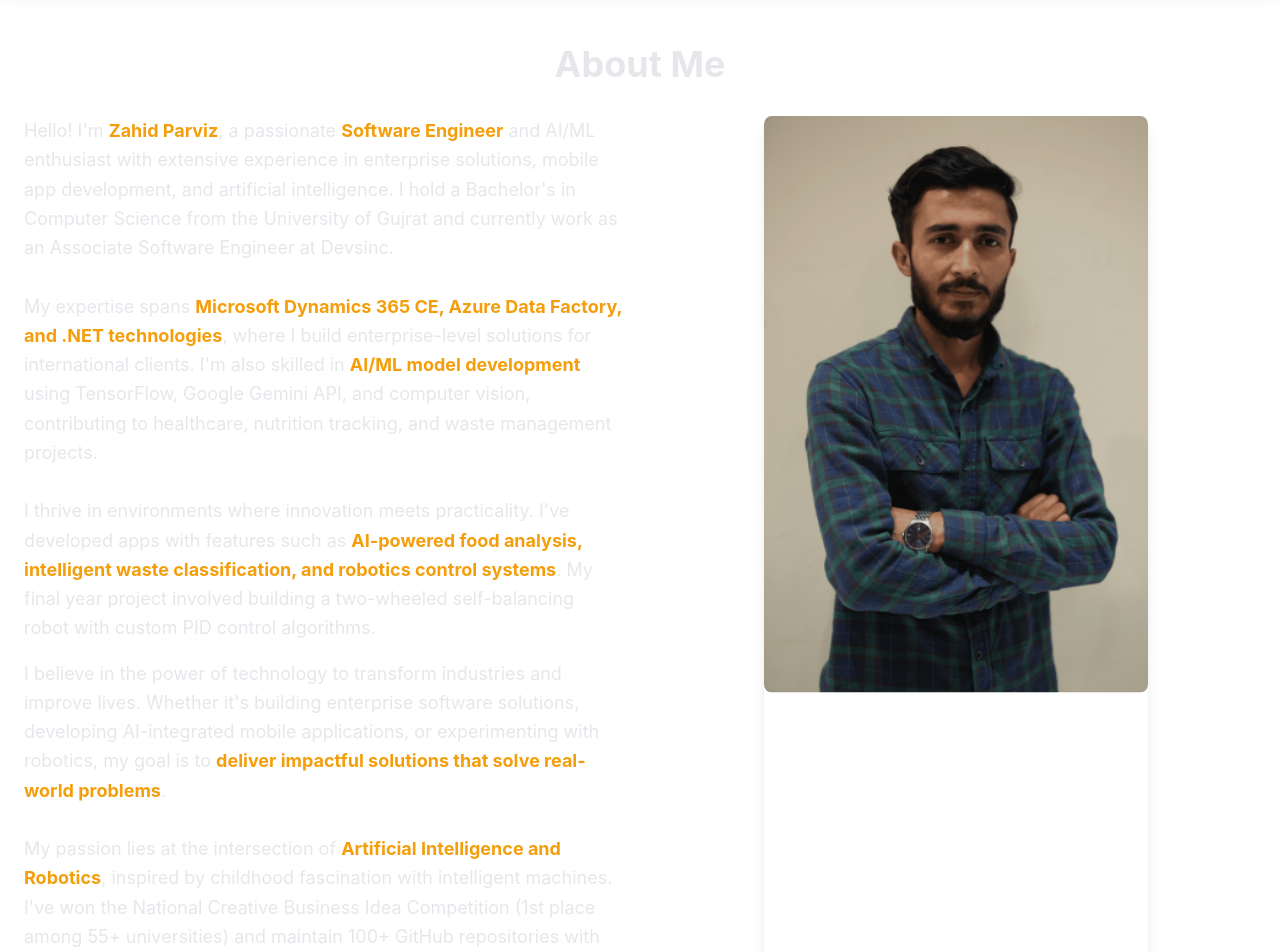
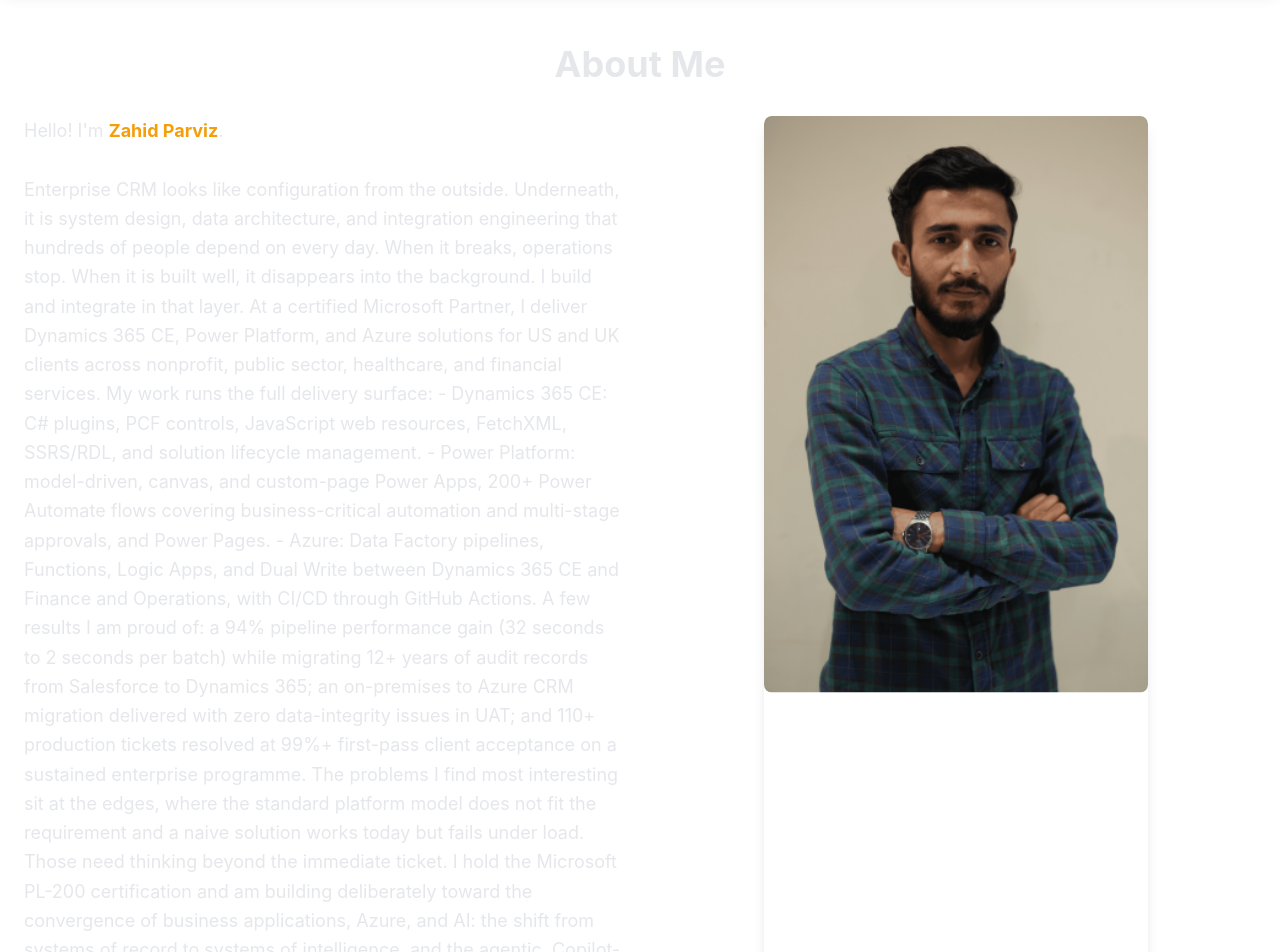
Before and after one commit to zahidprvz/zahidparvizweb, a React (Vite) app: page /about in a window 1280 px wide. Shown: the part 100-1052 px from the top of the page. Built offline with nearby package versions, Linux system fonts and the light colour scheme.

Commit message:
Revise About section for conciseness and clarity
Removed detailed personal introduction and project descriptions to streamline the content. Added focus on enterprise CRM and Microsoft solutions.

```diff
--- a/src/components/About.jsx
+++ b/src/components/About.jsx
@@ -98,18 +98,20 @@ const About = () => {
           transition={{ duration: 0.8 }}
         >
           <p className="mb-4 text-lg leading-relaxed">
-            Hello! I'm <motion.span style={{color: '#F59E0B', fontWeight: 'bold'}}>Zahid Parviz</motion.span>, a passionate <motion.span style={{color: '#F59E0B', fontWeight: 'bold'}}>Software Engineer</motion.span> and AI/ML enthusiast with extensive experience in enterprise solutions, mobile app development, and artificial intelligence. I hold a Bachelor's in Computer Science from the University of Gujrat and currently work as an Associate Software Engineer at Devsinc.
+            Hello! I'm <motion.span style={{color: '#F59E0B', fontWeight: 'bold'}}>Zahid Parviz</motion.span>.
             <br/><br/>
-            My expertise spans <motion.span style={{color: '#F59E0B', fontWeight: 'bold'}}>Microsoft Dynamics 365 CE, Azure Data Factory, and .NET technologies</motion.span>, where I build enterprise-level solutions for international clients. I'm also skilled in <motion.span style={{color: '#F59E0B', fontWeight: 'bold'}}>AI/ML model development</motion.span> using TensorFlow, Google Gemini API, and computer vision, contributing to healthcare, nutrition tracking, and waste management projects.
-            <br/><br/>
-            I thrive in environments where innovation meets practicality. I've developed apps with features such as <motion.span style={{color: '#F59E0B', fontWeight: 'bold'}}>AI-powered food analysis, intelligent waste classification, and robotics control systems</motion.span>. My final year project involved building a two-wheeled self-balancing robot with custom PID control algorithms.
-          </p>
-          <p className="text-lg leading-relaxed">
-            I believe in the power of technology to transform industries and improve lives. Whether it's building enterprise software solutions, developing AI-integrated mobile applications, or experimenting with robotics, my goal is to <motion.span style={{color: '#F59E0B', fontWeight: 'bold'}}>deliver impactful solutions that solve real-world problems</motion.span>.
-            <br/><br/>
-            My passion lies at the intersection of <motion.span style={{color: '#F59E0B', fontWeight: 'bold'}}>Artificial Intelligence and Robotics</motion.span>, inspired by childhood fascination with intelligent machines. I've won the National Creative Business Idea Competition (1st place among 55+ universities) and maintain 100+ GitHub repositories with published apps on both App Store and Play Store.
-            <br/><br/>
-            If you are looking for someone who can deliver innovative solutions in enterprise software, AI-driven applications, or cutting-edge technology integration, feel free to reach out. Together, we can bring your vision to life!
+            Enterprise CRM looks like configuration from the outside. Underneath, it is system design, data architecture, and integration engineering that hundreds of people depend on every day. When it breaks, operations stop. When it is built well, it disappears into the background. I build and integrate in that layer.
+
+At a certified Microsoft Partner, I deliver Dynamics 365 CE, Power Platform, and Azure solutions for US and UK clients across nonprofit, public sector, healthcare, and financial services. My work runs the full delivery surface:
+
+- Dynamics 365 CE: C# plugins, PCF controls, JavaScript web resources, FetchXML, SSRS/RDL, and solution lifecycle management.
+- Power Platform: model-driven, canvas, and custom-page Power Apps, 200+ Power Automate flows covering business-critical automation and multi-stage approvals, and Power Pages.
+- Azure: Data Factory pipelines, Functions, Logic Apps, and Dual Write between Dynamics 365 CE and Finance and Operations, with CI/CD through GitHub Actions.
+
+A few results I am proud of: a 94% pipeline performance gain (32 seconds to 2 seconds per batch) while migrating 12+ years of audit records from Salesforce to Dynamics 365; an on-premises to Azure CRM migration delivered with zero data-integrity issues in UAT; and 110+ production tickets resolved at 99%+ first-pass client acceptance on a sustained enterprise programme.
+The problems I find most interesting sit at the edges, where the standard platform model does not fit the requirement and a naive solution works today but fails under load. Those need thinking beyond the immediate ticket.
+I hold the Microsoft PL-200 certification and am building deliberately toward the convergence of business applications, Azure, and AI: the shift from systems of record to systems of intelligence, and the agentic, Copilot-driven direction the Microsoft platform is moving in.
+If any of this connects with what you are building, reach me at pervaizzahid55@gmail.com.
           </p>
         </motion.div>
 
```
